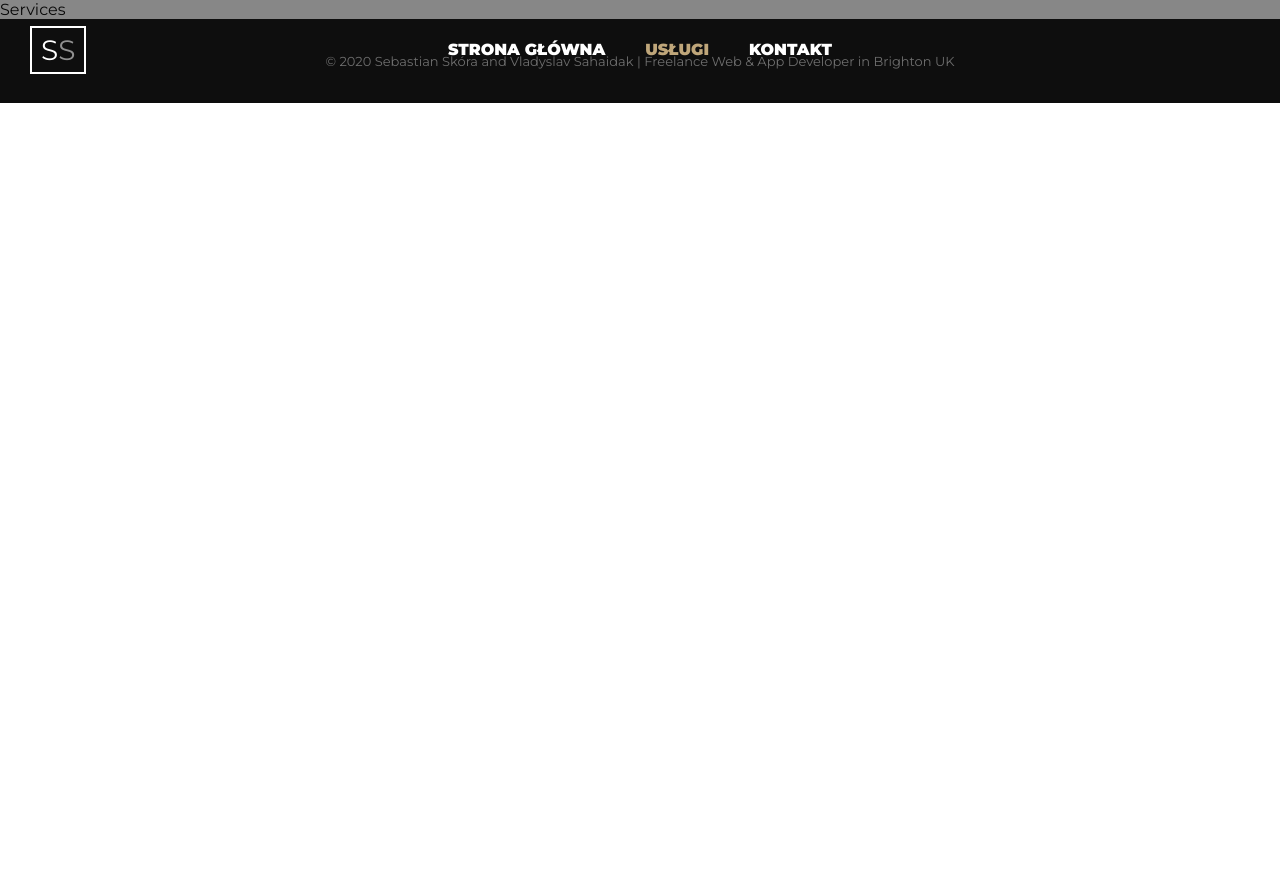
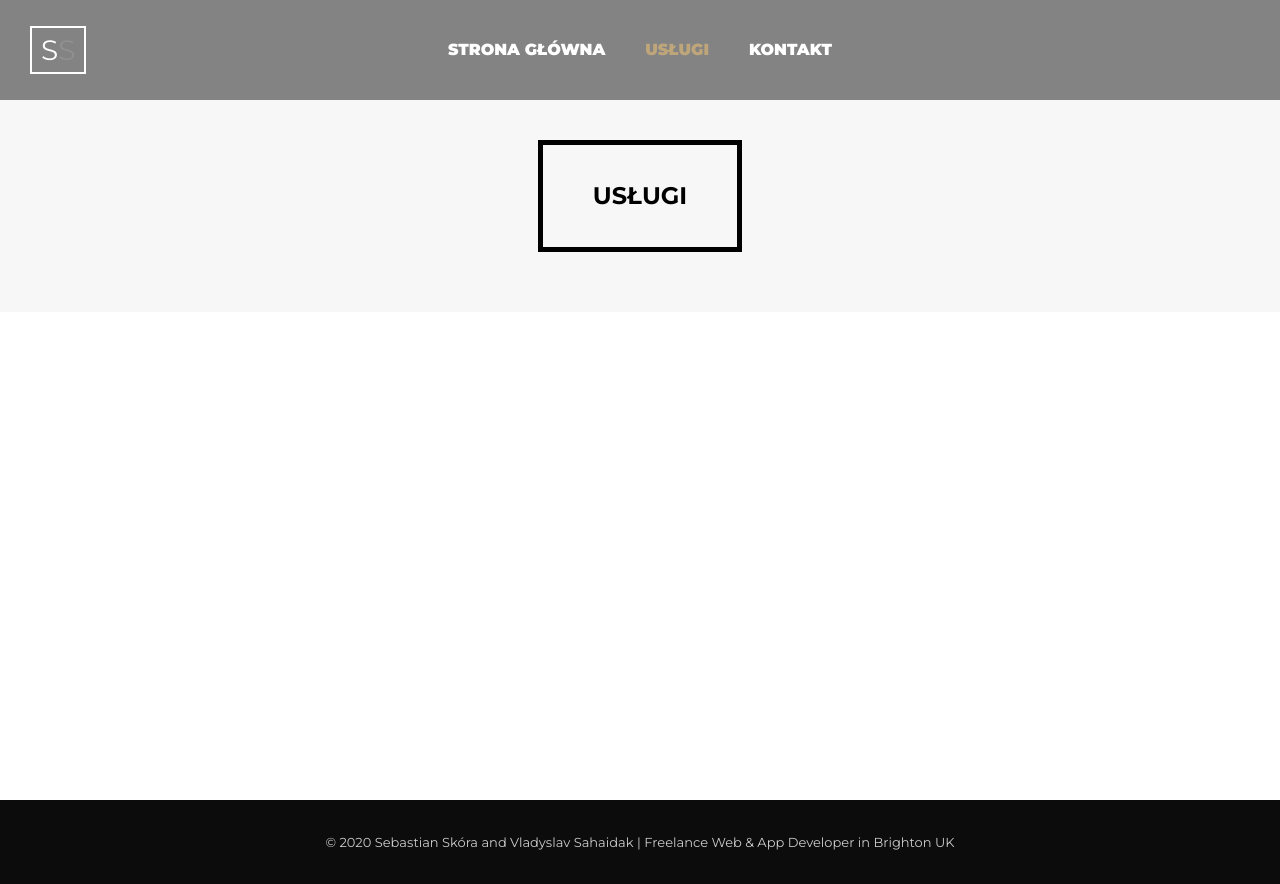
Before and after one commit to Wladyslav/ourapp, a React (Create React App) app: page /services in a window 1280 px wide. Before the commit the page ends 800 px from the top, so only its background shows below. Built offline with nearby package versions, Linux system fonts and the light colour scheme.

Commit message:
added new component subpageheader

```diff
--- a/src/layout/header/Header.js
+++ b/src/layout/header/Header.js
@@ -2,7 +2,7 @@ import React from "react";
 import styles from "../header/Header.module.scss";
 import Navigation from "../navigation/Navigation.js";
 import Logo from "../Logo/Logo";
-import MobileNav from "../mobileNav/MobileNav";
+import MobileNav from "../MobileNav/MobileNav";
 
 const Header = () => (
   <header className={styles.header}>
--- a/src/pages/contact/Contact.js
+++ b/src/pages/contact/Contact.js
@@ -1,4 +1,5 @@
 import React, {Component} from "react";
+import SubpageHeader from "../../smallComponents/SubpageHeader/SubpageHeader";
 import styles from "./Contact.module.scss";
 import FormSection from "./Form/FormSection";
 
@@ -8,10 +9,8 @@ class Contact extends Component {
   }
   render() {
     return (
-      <div className={styles.contact_container}>
-      <section className={styles.title_section}>
-        <h1 className={styles.page_title}>Kontakt</h1>
-      </section>
+      <section className={styles.contact_container}>
+     <SubpageHeader>Kontakt</SubpageHeader>
 
       <FormSection />
 
@@ -27,7 +26,7 @@ class Contact extends Component {
           tabIndex="0"
         ></iframe>
       </section>
-    </div>
+    </section>
     )
   }
 
--- a/src/pages/contact/Contact.module.scss
+++ b/src/pages/contact/Contact.module.scss
@@ -3,22 +3,6 @@
   flex-wrap: wrap;
   min-height: calc(100vh - 70px);
   justify-content: center;
-
-  .title_section {
-    display: flex;
-    justify-content: center;
-    width: 100%;
-    padding: 140px 0 60px 0;
-    background: #f7f7f7;
-    .page_title {
-      border: black 5px solid;
-      text-transform: uppercase;
-      font-weight: 700;
-      padding: 38px 50px;
-      line-height: 1.1;
-    }
-  }
-
   .map_container {
     display: flex;
     justify-content: center;
--- a/src/pages/services/Services.js
+++ b/src/pages/services/Services.js
@@ -1,5 +1,6 @@
 import React, { Component } from "react";
-
+import SubpageHeader from "../../smallComponents/SubpageHeader/SubpageHeader";
+import styles from './Services.module.scss';
 
 class Services extends Component {
   componentDidMount() {
@@ -8,7 +9,9 @@ class Services extends Component {
   render() {
     return (
       <>
-        <div>Services</div>
+        <section className={styles.services_container}>
+           <SubpageHeader>Usługi</SubpageHeader>
+        </section>
       </>
     );
   }
--- /dev/null
+++ b/src/pages/services/Services.module.scss
@@ -0,0 +1,11 @@
+.services_container {
+  min-height: 100vh;
+
+  .services_title_container {
+    display: flex;
+    justify-content: center;
+    width: 100%;
+    padding: 140px 0 60px 0;
+    background: #f7f7f7;
+  }
+}
--- /dev/null
+++ b/src/smallComponents/SubpageHeader/SubpageHeader.js
@@ -0,0 +1,11 @@
+import React from 'react'
+import styles from './SubpageHeader.module.scss';
+const SubpageHeader = ({children}) => {
+    return (
+        <article className={styles.title_section}>
+        <h1 className={styles.page_title}>{children}</h1>
+      </article>
+    )
+}
+
+export default SubpageHeader;
--- /dev/null
+++ b/src/smallComponents/SubpageHeader/SubpageHeader.module.scss
@@ -0,0 +1,15 @@
+.title_section {
+  display: flex;
+  justify-content: center;
+  width: 100%;
+  padding: 140px 0 60px 0;
+  background: #f7f7f7;
+  .page_title {
+    border: black 5px solid;
+    text-transform: uppercase;
+    font-weight: 700;
+    padding: 38px 50px;
+    line-height: 1.1;
+    font-size: 24px;
+  }
+}
```
